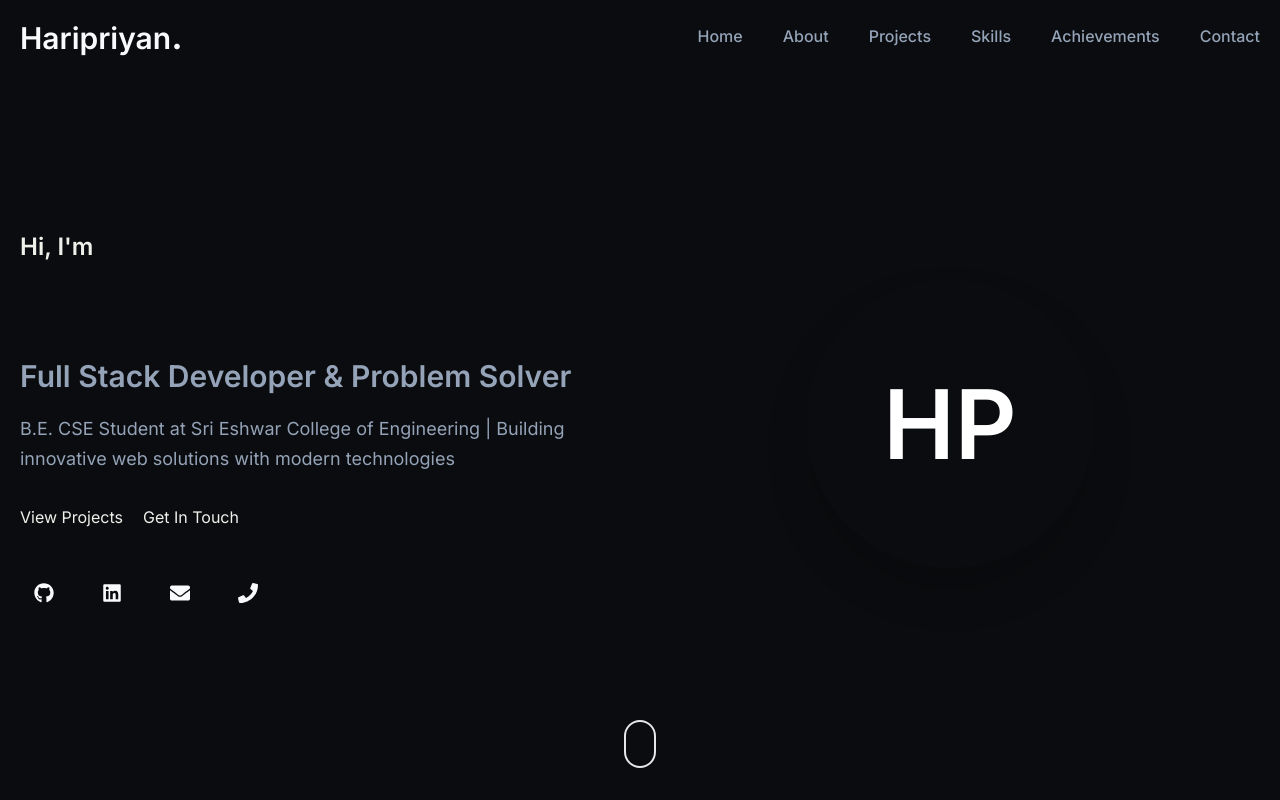
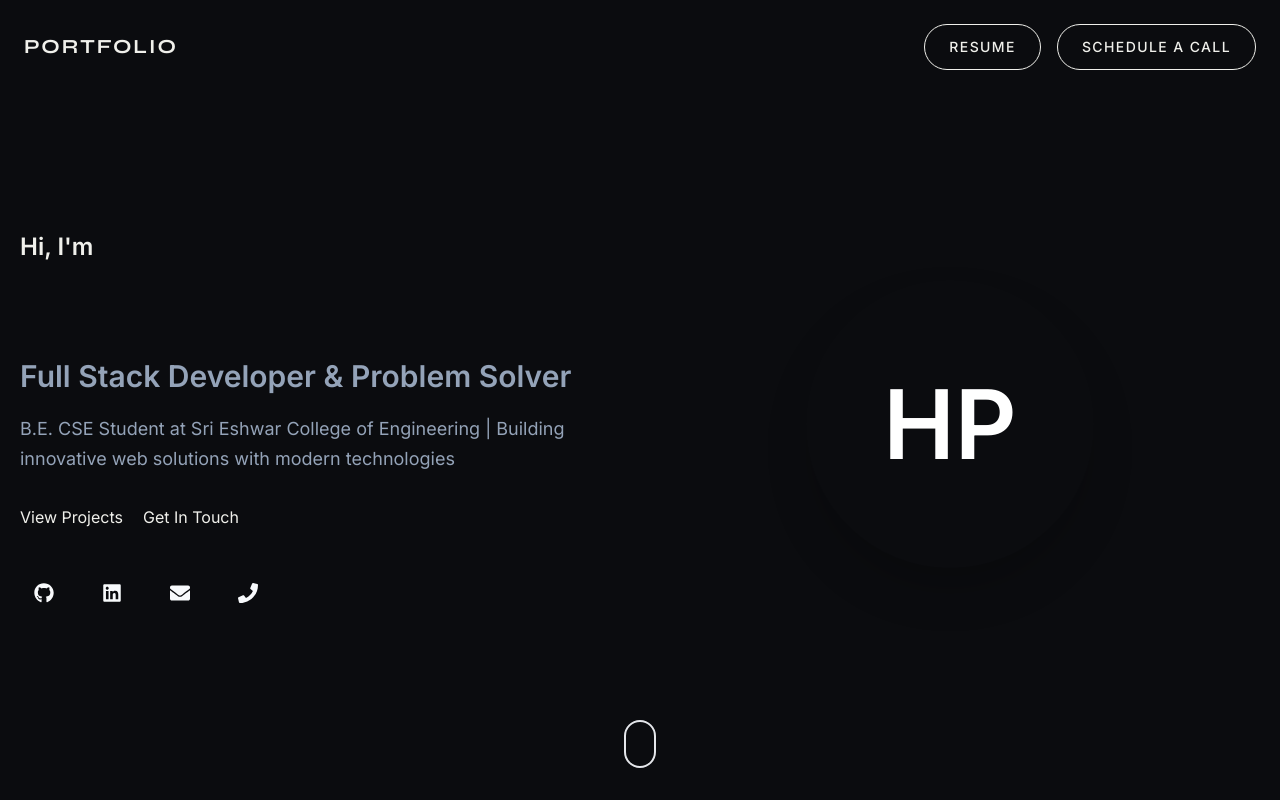
Before and after one commit to haripri0109r/Portfolio, a React (Create React App) app: page / in a window 1280 px wide. Shown: the top 800 px of the page. Built offline with nearby package versions, Linux system fonts and the light colour scheme.

Commit message:
feat: enhance navigation layout and footer components

```diff
--- a/src/components/Footer.jsx
+++ b/src/components/Footer.jsx
@@ -1,83 +1,34 @@
 import React from 'react';
-import { FaGithub, FaLinkedin, FaEnvelope, FaHeart } from 'react-icons/fa';
+import { personalInfo, socialLinks } from '../content.js';
+import AnimatedDivider from './AnimatedDivider.jsx';
 
 const Footer = () => {
-  const currentYear = new Date().getFullYear();
+  return (
+    <>
+      <AnimatedDivider color="#0B0C0F" />
+      <footer className="bg-dark text-cream py-12 pt-32 -mt-20 z-0 relative">
+        <div className="container-custom flex flex-col md:flex-row items-center justify-between">
 
-  return (
-    <footer className="bg-darkBg py-16 px-5 border-t border-primary/10">
-      <div className="max-w-7xl mx-auto">
-        <div className="grid md:grid-cols-[2fr_2fr_1fr] gap-12 mb-10">
-          <div className="max-w-sm">
-            <h3 className="text-3xl font-bold text-slate-50 mb-4">
-              Haripriyan<span className="text-primary text-4xl">.</span>
-            </h3>
-            <p className="text-slate-400 leading-relaxed">Full Stack Developer | Problem Solver | Tech Enthusiast</p>
+          <div className="mb-8 md:mb-0 text-center md:text-left">
+            <h2 className="font-display font-bold text-2xl uppercase tracking-widest mb-2">HARIPRIYAN A.</h2>
+            <p className="text-sm font-mono opacity-50">© {new Date().getFullYear()} All Rights Reserved.</p>
           </div>
 
-          <div className="grid grid-cols-2 gap-10">
-            <div>
-              <h4 className="text-slate-50 text-xl mb-5 font-semibold">Quick Links</h4>
-              <ul className="list-none p-0">
-                <li className="mb-3">
-                  <a href="#home" className="text-slate-400 no-underline transition-all duration-300 inline-block hover:text-primary hover:translate-x-1 link-underline">Home</a>
-                </li>
-                <li className="mb-3">
-                  <a href="#about" className="text-slate-400 no-underline transition-all duration-300 inline-block hover:text-primary hover:translate-x-1 link-underline">About</a>
-                </li>
-                <li className="mb-3">
-                  <a href="#projects" className="text-slate-400 no-underline transition-all duration-300 inline-block hover:text-primary hover:translate-x-1 link-underline">Projects</a>
-                </li>
-                <li className="mb-3">
-                  <a href="#skills" className="text-slate-400 no-underline transition-all duration-300 inline-block hover:text-primary hover:translate-x-1 link-underline">Skills</a>
-                </li>
-              </ul>
-            </div>
-
-            <div>
-              <h4 className="text-slate-50 text-xl mb-5 font-semibold">Connect</h4>
-              <ul className="list-none p-0">
-                <li className="mb-3">
-                  <a href="#achievements" className="text-slate-400 no-underline transition-all duration-300 inline-block hover:text-primary hover:translate-x-1 link-underline">Achievements</a>
-                </li>
-                <li className="mb-3">
-                  <a href="#contact" className="text-slate-400 no-underline transition-all duration-300 inline-block hover:text-primary hover:translate-x-1 link-underline">Contact</a>
-                </li>
-                <li className="mb-3">
-                  <a href="mailto:haripri0109r@gmail.com" className="text-slate-400 no-underline transition-all duration-300 inline-block hover:text-primary hover:translate-x-1 link-underline">Email Me</a>
-                </li>
-              </ul>
-            </div>
+          <div className="flex gap-8">
+            <a href={socialLinks.github} target="_blank" rel="noreferrer" className="text-sm font-mono uppercase tracking-widest hover:text-white transition-colors opacity-70 hover:opacity-100">
+              GITHUB
+            </a>
+            <a href={socialLinks.linkedin} target="_blank" rel="noreferrer" className="text-sm font-mono uppercase tracking-widest hover:text-white transition-colors opacity-70 hover:opacity-100">
+              LINKEDIN
+            </a>
+            <a href={`mailto:${personalInfo.email}`} className="text-sm font-mono uppercase tracking-widest hover:text-white transition-colors opacity-70 hover:opacity-100">
+              EMAIL
+            </a>
           </div>
 
-          <div>
-            <h4 className="text-slate-50 text-xl mb-5 font-semibold">Follow Me</h4>
-            <div className="flex gap-4">
-              <a href="https://github.com/haripri0109r" target="_blank" rel="noopener noreferrer" aria-label="GitHub" className="w-11 h-11 bg-cardBg rounded-lg flex items-center justify-center text-slate-50 text-xl no-underline transition-all duration-300 border border-primary/10 hover:bg-gradient-to-r hover:from-primary hover:to-secondary hover:-translate-y-1 hover:shadow-lg hover:shadow-primary/30 hover:border-transparent">
-                <FaGithub />
-              </a>
-              <a href="https://www.linkedin.com/in/haripriyana677/" target="_blank" rel="noopener noreferrer" aria-label="LinkedIn" className="w-11 h-11 bg-cardBg rounded-lg flex items-center justify-center text-slate-50 text-xl no-underline transition-all duration-300 border border-primary/10 hover:bg-gradient-to-r hover:from-primary hover:to-secondary hover:-translate-y-1 hover:shadow-lg hover:shadow-primary/30 hover:border-transparent">
-                <FaLinkedin />
-              </a>
-              <a href="mailto:haripri0109r@gmail.com" aria-label="Email" className="w-11 h-11 bg-cardBg rounded-lg flex items-center justify-center text-slate-50 text-xl no-underline transition-all duration-300 border border-primary/10 hover:bg-gradient-to-r hover:from-primary hover:to-secondary hover:-translate-y-1 hover:shadow-lg hover:shadow-primary/30 hover:border-transparent">
-                <FaEnvelope />
-              </a>
-            </div>
-          </div>
         </div>
-
-        <div className="h-px bg-gradient-to-r from-transparent via-primary/30 to-transparent my-10"></div>
-
-        <div className="flex justify-between items-center flex-wrap gap-5">
-          <p className="text-slate-400 text-sm">
-            © {currentYear} Haripriyan A. All rights reserved.
-          </p>
-          <p className="text-slate-400 text-sm flex items-center gap-2 max-md:justify-center">
-            Made with <FaHeart className="text-red-500 animate-heartbeat" /> using React & Tailwind
-          </p>
-        </div>
-      </div>
-    </footer>
+      </footer>
+    </>
   );
 };
 
--- a/src/components/Navbar.jsx
+++ b/src/components/Navbar.jsx
@@ -1,56 +1,49 @@
-import React, { useState, useEffect } from 'react';
-import { FaBars, FaTimes } from 'react-icons/fa';
+import React from 'react';
+import { motion } from 'framer-motion';
+import { Link } from 'react-router-dom';
+import { personalInfo } from '../content.js';
 
-const Navbar = () => {
-  const [isOpen, setIsOpen] = useState(false);
-  const [scrolled, setScrolled] = useState(false);
+const Navbar = ({ isProjectPage = false }) => {
+  return (
+    <nav className="fixed top-0 left-0 w-full z-50 px-6 py-6 flex justify-between items-center pointer-events-none">
+      {/* Left: Text Logo */}
+      <motion.div
+        initial={{ opacity: 0, y: -20 }}
+        animate={{ opacity: 1, y: 0 }}
+        transition={{ duration: 0.8, ease: "easeOut" }}
+        className="pointer-events-auto"
+      >
+        {isProjectPage ? (
+          <Link to="/" className="font-display font-bold text-xl uppercase tracking-widest text-cream">
+            PORTFOLIO
+          </Link>
+        ) : (
+          <a href="#hero" className="font-display font-bold text-xl uppercase tracking-widest text-cream">
+            PORTFOLIO
+          </a>
+        )}
+      </motion.div>
 
-  useEffect(() => {
-    const handleScroll = () => {
-      setScrolled(window.scrollY > 50);
-    };
-    window.addEventListener('scroll', handleScroll);
-    return () => window.removeEventListener('scroll', handleScroll);
-  }, []);
-
-  const navItems = [
-    { name: 'Home', link: '#home' },
-    { name: 'About', link: '#about' },
-    { name: 'Projects', link: '#projects' },
-    { name: 'Skills', link: '#skills' },
-    { name: 'Achievements', link: '#achievements' },
-    { name: 'Contact', link: '#contact' }
-  ];
-
-  return (
-    <nav className={`fixed top-0 left-0 w-full py-4 z-50 transition-all duration-300 ${
-      scrolled ? 'glass shadow-glow' : 'bg-transparent'
-    }`}>
-      <div className="max-w-7xl mx-auto px-5 flex justify-between items-center">
-        <a href="#home" className="text-3xl font-bold text-slate-50 hover:scale-105 transition-transform duration-300">
-          Haripriyan<span className="text-primary text-4xl">.</span>
+      {/* Right: Pill Button & Hamburger */}
+      <motion.div
+        initial={{ opacity: 0, y: -20 }}
+        animate={{ opacity: 1, y: 0 }}
+        transition={{ duration: 0.8, ease: "easeOut", delay: 0.1 }}
+        className="flex items-center gap-4 pointer-events-auto"
+      >
+        <a href={personalInfo.resumeUrl} target="_blank" rel="noreferrer" className="btn-pill-light hidden sm:flex">
+          RESUME
         </a>
-
-        <ul className={`flex gap-10 list-none items-center max-md:fixed max-md:flex-col max-md:bg-darkBg/98 max-md:backdrop-blur-md max-md:w-full max-md:text-center max-md:transition-all max-md:duration-300 max-md:py-8 max-md:gap-5 max-md:top-[70px] ${
-          isOpen ? 'max-md:left-0' : 'max-md:-left-full'
-        }`}>
-          {navItems.map((item, index) => (
-            <li key={index} className="relative">
-              <a
-                href={item.link}
-                className="text-slate-400 font-medium text-base transition-colors duration-300 hover:text-slate-50 link-underline"
-                onClick={() => setIsOpen(false)}
-              >
-                {item.name}
-              </a>
-            </li>
-          ))}
-        </ul>
-
-        <div className="hidden max-md:block text-2xl text-slate-50 cursor-pointer" onClick={() => setIsOpen(!isOpen)}>
-          {isOpen ? <FaTimes /> : <FaBars />}
-        </div>
-      </div>
+        {isProjectPage ? (
+          <Link to="/#contact" className="btn-pill-light">
+            SCHEDULE A CALL
+          </Link>
+        ) : (
+          <a href="#contact" className="btn-pill-light">
+            SCHEDULE A CALL
+          </a>
+        )}
+      </motion.div>
     </nav>
   );
 };
--- /dev/null
+++ b/src/components/ScrollToTop.jsx
@@ -0,0 +1,14 @@
+import { useEffect } from 'react';
+import { useLocation } from 'react-router-dom';
+
+const ScrollToTop = () => {
+  const { pathname } = useLocation();
+
+  useEffect(() => {
+    window.scrollTo(0, 0);
+  }, [pathname]);
+
+  return null;
+};
+
+export default ScrollToTop;
```
